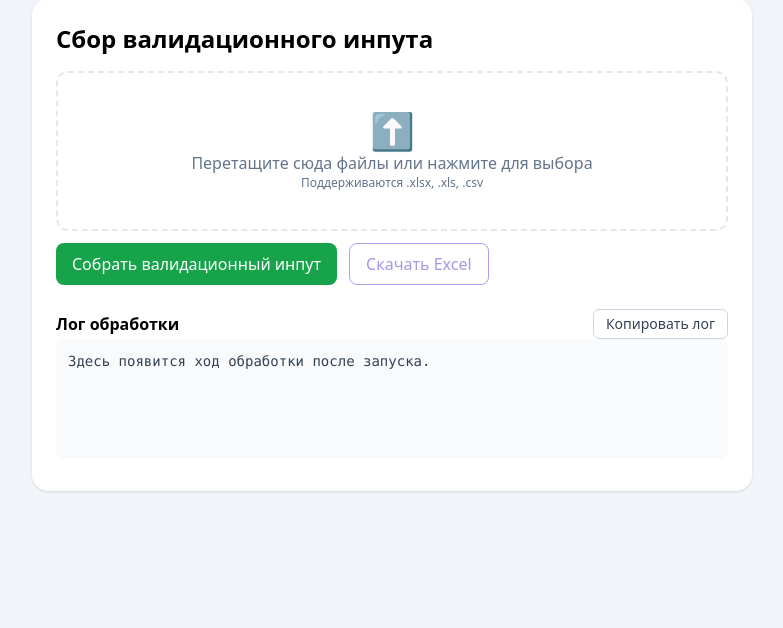
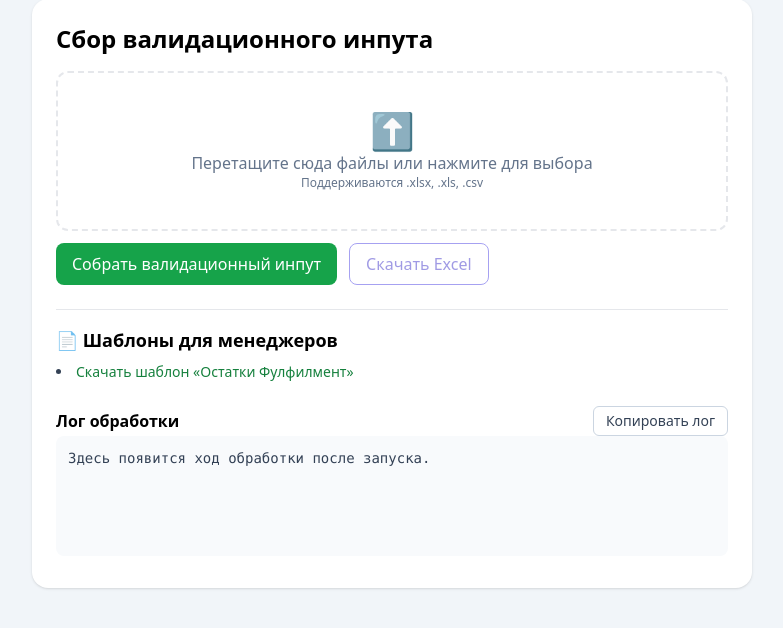
Before and after one commit to orenvlad-ai/wb-order-engine-replenishment, a FastAPI app: page / in a window 1280 px wide. Shown: the part 25-653 px from the top of the page, without its empty margins (248-1031 px from the left). Run offline with FastAPI, Linux system fonts and the light colour scheme; some libraries are stand-ins or nearby versions.

Commit message:
UI: ссылка на шаблон «Остатки Фулфилмент»; сервер: эндпоинт /download/fulfillment_template.xlsx (генерация XLSX на лету).

```diff
--- a/server/main.py
+++ b/server/main.py
@@ -8,6 +8,7 @@ from fastapi import FastAPI, File, UploadFile, Request
 from fastapi.responses import HTMLResponse, JSONResponse, StreamingResponse
 from fastapi.staticfiles import StaticFiles
 from fastapi.templating import Jinja2Templates
+from openpyxl import Workbook
 
 from wb_io.wb_readers import (
     read_stock_history,
@@ -43,6 +44,27 @@ _memory_artifacts: Dict[str, bytes] = {}
 @app.get("/", response_class=HTMLResponse)
 async def index(request: Request):
     return templates.TemplateResponse("index.html", {"request": request})
+
+
+@app.get("/download/fulfillment_template.xlsx")
+async def download_fulfillment_template():
+    """Генерирует и отдает XLSX-шаблон «Остатки Фулфилмент»"""
+    workbook = Workbook()
+    worksheet = workbook.active
+    worksheet.title = "Шаблон"
+    worksheet.append(["Артикул продавца", "Количество"])
+
+    buffer = BytesIO()
+    workbook.save(buffer)
+    buffer.seek(0)
+
+    return StreamingResponse(
+        buffer,
+        media_type="application/vnd.openxmlformats-officedocument.spreadsheetml.sheet",
+        headers={
+            "Content-Disposition": 'attachment; filename="fulfillment_template.xlsx"'
+        },
+    )
 
 @app.post("/build")
 async def build(files: List[UploadFile] = File(...)):
--- a/server/templates/index.html
+++ b/server/templates/index.html
@@ -40,6 +40,17 @@
           <button type="submit" class="px-4 py-2 rounded-lg bg-green-600 text-white hover:bg-green-700">Собрать валидационный инпут</button>
           <a :class="{'opacity-50 pointer-events-none': !token}" :href="token ? '/download/'+token : '#'"
              class="px-4 py-2 rounded-lg border border-indigo-600 text-indigo-700">Скачать Excel</a>
+        </div>
+
+        <div class="mt-6 border-t pt-4">
+          <h3 class="text-lg font-semibold mb-2">📄 Шаблоны для менеджеров</h3>
+          <ul class="list-disc list-inside text-sm text-slate-700">
+            <li>
+              <a href="/download/fulfillment_template.xlsx" class="text-green-700 hover:underline">
+                Скачать шаблон «Остатки Фулфилмент»
+              </a>
+            </li>
+          </ul>
         </div>
 
         <div class="mt-6 flex items-center justify-between">
```
